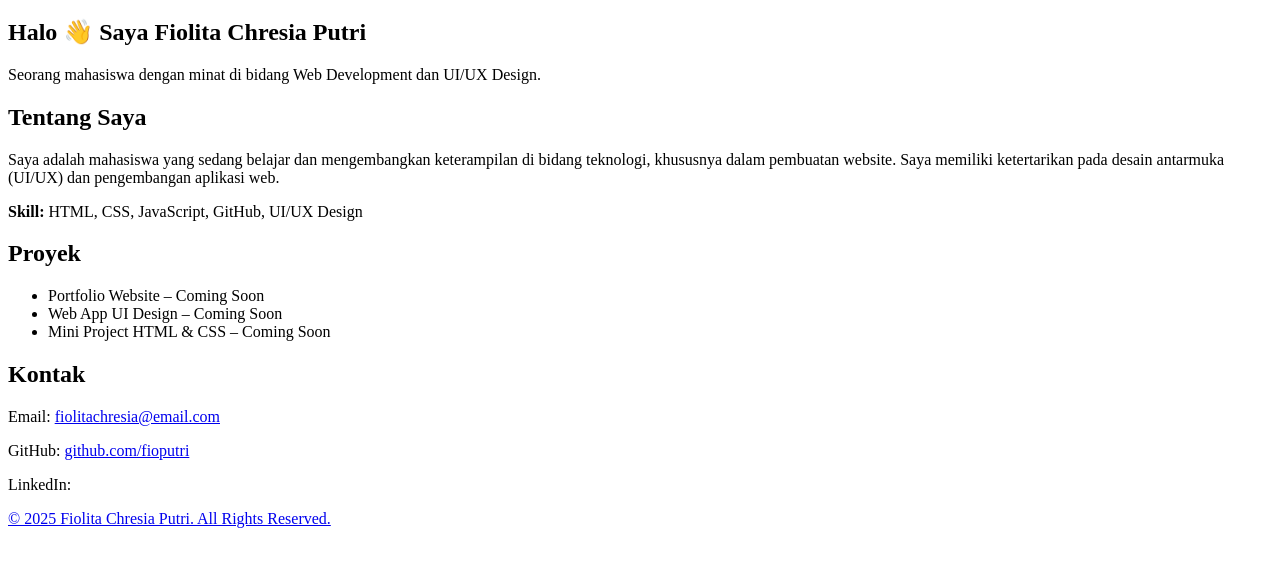
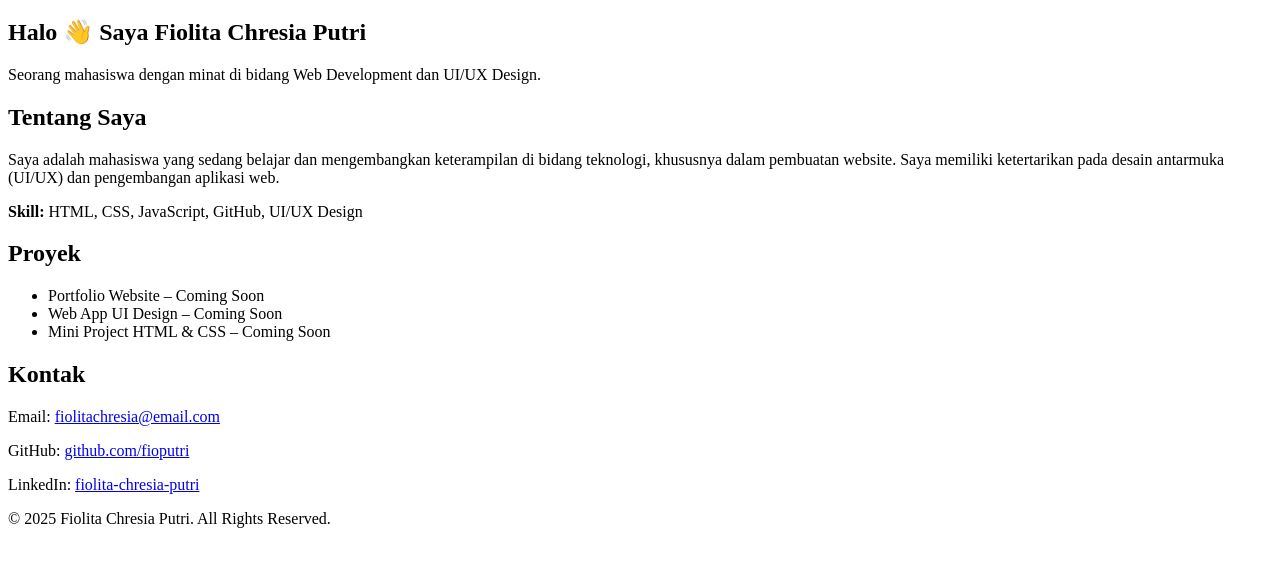
Before and after one commit to fioputri/fioputri.github.io-Portofolio, a plain HTML site: page index.html in a window 1280 px wide. Shown: the part 100-666 px from the top of the page. Drawn offline with Linux system fonts and the light colour scheme.

Commit message:
Update index.html

```diff
--- a/index.html
+++ b/index.html
@@ -48,7 +48,9 @@
     <h2>Kontak</h2>
     <p>Email: <a href="mailto:fiolitachresia@email.com">fiolitachresia@email.com</a></p>
     <p>GitHub: <a href="https://github.com/fioputri" target="_blank">github.com/fioputri</a></p>
-    <p>LinkedIn: <a href="#" https://www.linkedin.com/in/fiolita-chresia-putri-6639a12a5?utm_source=share&utm_campaign=share_via&utm_content=profile&utm_medium=ios_app</a></p>
+    <p>LinkedIn: <a href=" https://www.linkedin.com/in/fiolita-chresia-putri-6639a12a5?utm_source=share&utm_campaign=share_via&utm_content=profile&utm_medium=ios_app" target="_blank">
+    fiolita-chresia-putri
+    </a></p>
   </section>
 
   <!-- Footer -->
```
